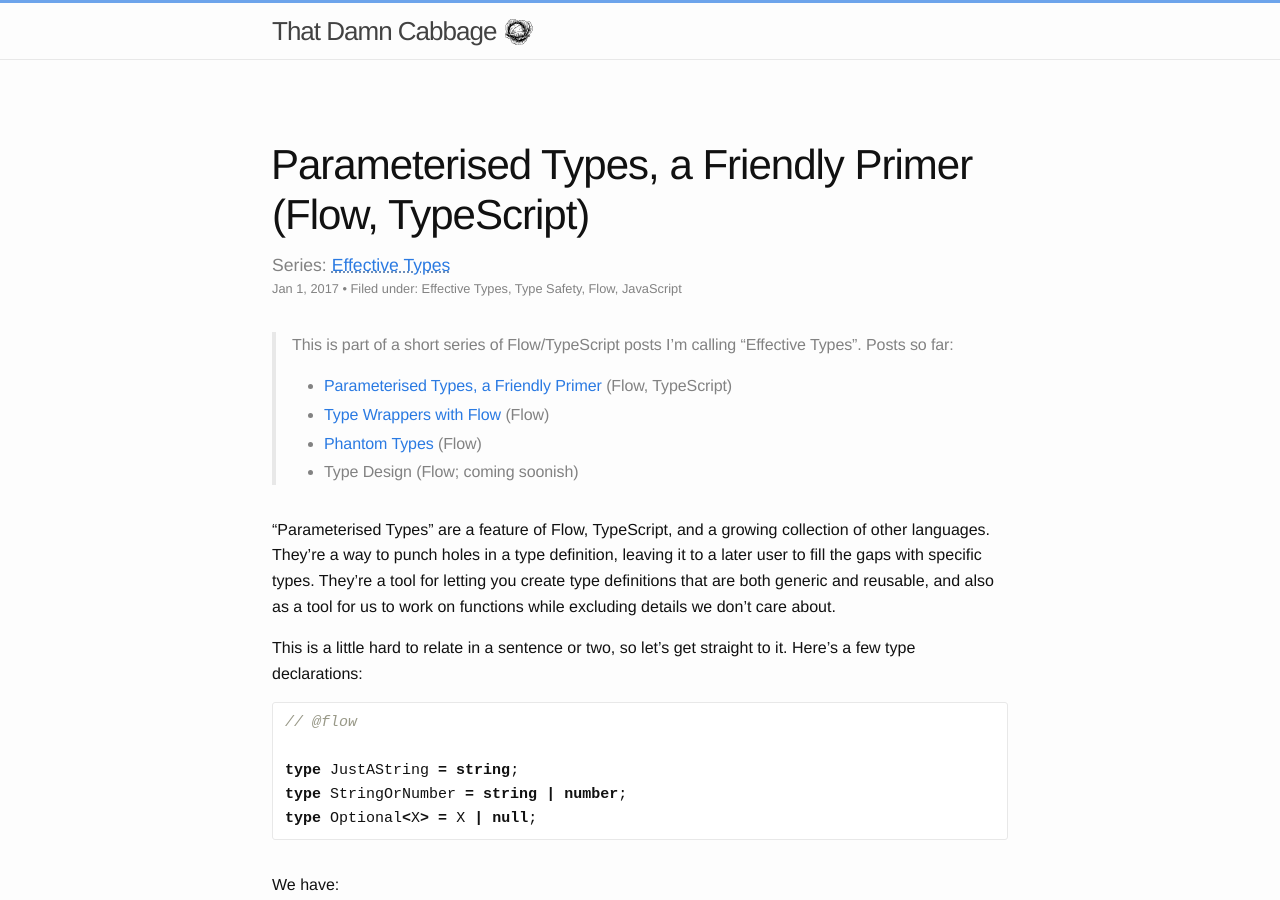
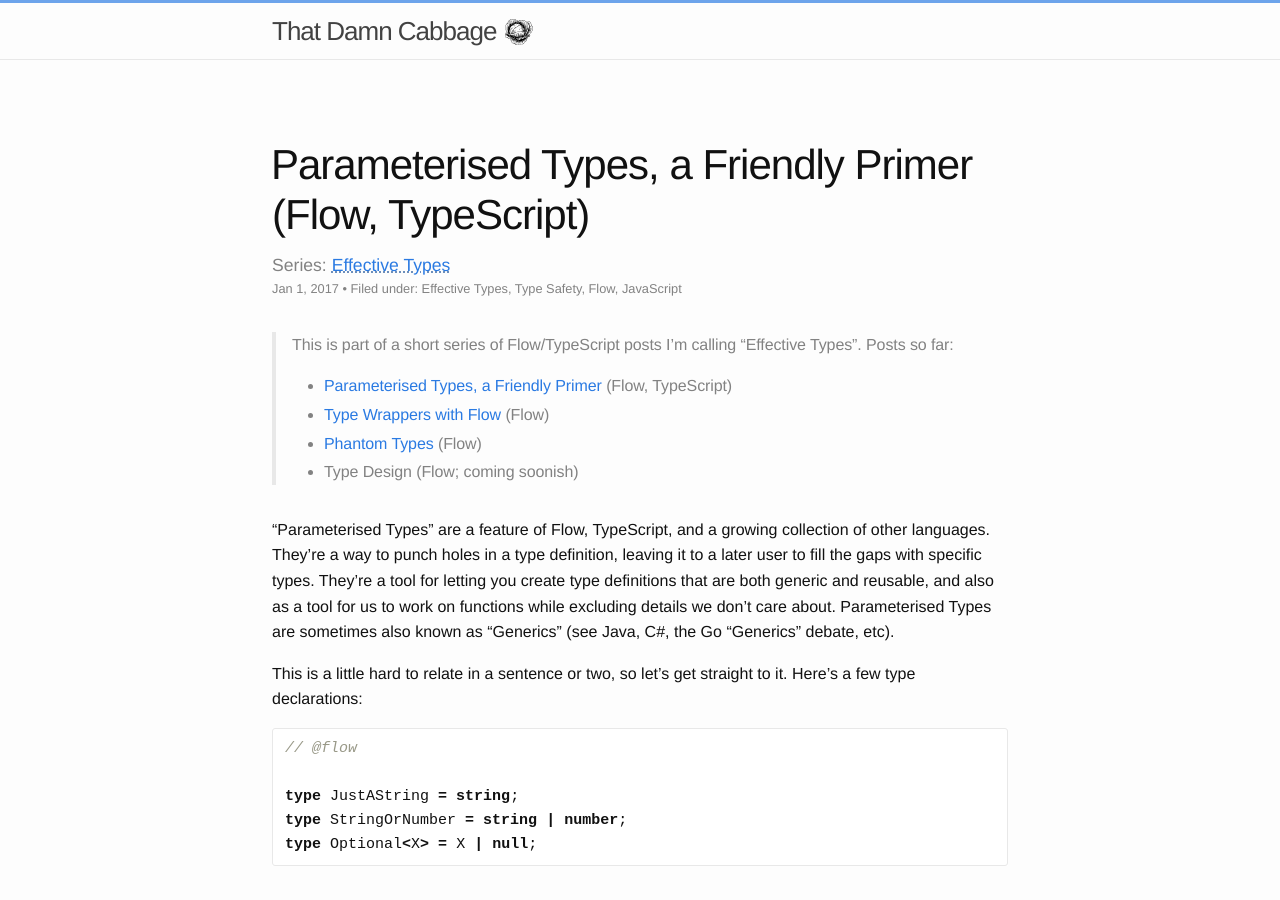
Before and after one commit to damncabbage/deadname.id.au, a Jekyll site: the page built from _posts/2017-01-09-effective-types-a-parameterised-type-primer-flow.markdown, in a window 1280 px wide and 900 px high. Built offline with Jekyll 4.4.1, drawn with Linux system fonts in a browser that asks for light colours; some of the changed text lies outside the part shown.

Commit message:
Generics mention in type params.

```diff
--- a/_posts/2017-01-09-effective-types-a-parameterised-type-primer-flow.markdown
+++ b/_posts/2017-01-09-effective-types-a-parameterised-type-primer-flow.markdown
@@ -21,7 +21,7 @@ twitter_description: |
 > * [Phantom Types](/blog/2017/02/effective-types-phantom-types-with-flow/) (Flow)
 > * Type Design (Flow; coming soonish)
 
-"Parameterised Types" are a feature of Flow, TypeScript, and a growing collection of other languages. They're a way to punch holes in a type definition, leaving it to a later user to fill the gaps with specific types. They're a tool for letting you create type definitions that are both generic and reusable, and also as a tool for us to work on functions while excluding details we don't care about.
+"Parameterised Types" are a feature of Flow, TypeScript, and a growing collection of other languages. They're a way to punch holes in a type definition, leaving it to a later user to fill the gaps with specific types. They're a tool for letting you create type definitions that are both generic and reusable, and also as a tool for us to work on functions while excluding details we don't care about. Parameterised Types are sometimes also known as "Generics" (see Java, C#, the Go "Generics" debate, etc).
 
 This is a little hard to relate in a sentence or two, so let's get straight to it. Here's a few type declarations:
 
```
Also changed, not shown: other parts of _posts/2017-01-09-effective-types-a-parameterised-type-primer-flow.markdown (+0 -2 lines).
